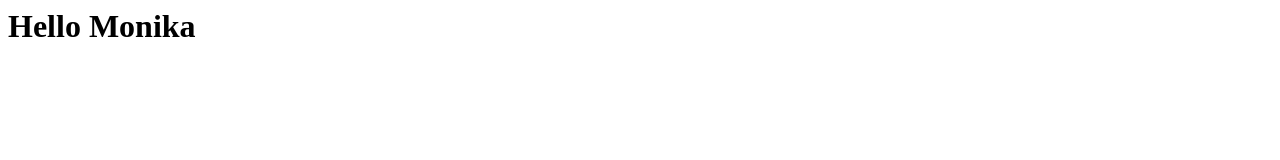
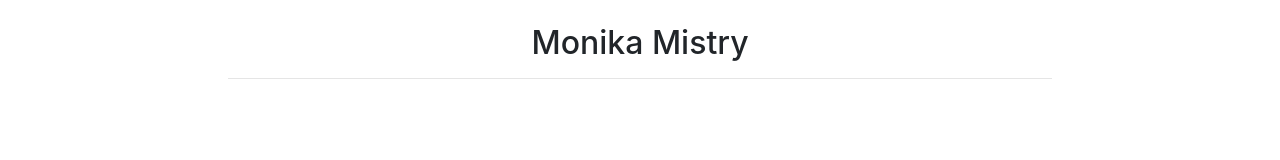
Before and after one commit to mistrymonika/mistrymonika.github.io, a plain HTML site: page index.html in a window 1280 px wide. Drawn offline with nearby package versions, Linux system fonts and the light colour scheme.

Commit message:
header changes commited

```diff
--- a/index.html
+++ b/index.html
@@ -1,2 +1,25 @@
+<!DOCTYPE html>
+<html>
+<head>
+    <link rel="stylesheet" href="css/bootstrap.min.css">
+    <!-- <link rel="stylesheet" href="style.css?v=0.0.0.1"> -->
+    <title>Resume - Monika Mistri</title>
+    <script>
+        debugger
+    </script>
+</head>
+<body>
+    <br />
+    <div class="container-fluid text-center">
+        <div class="row">
+            <div class="col-sm-2"></div>
+            <div class="col-sm-8 text-left">
+                <h2 id="header" class="text-center"><p>Monika Mistry</p></h2>
 
-<h1>Hello Monika </h1>
+                <hr />
+            </div>
+            <div class="col-sm-2"></div>
+        </div>
+    </div>
+</body>
+</html>
```
